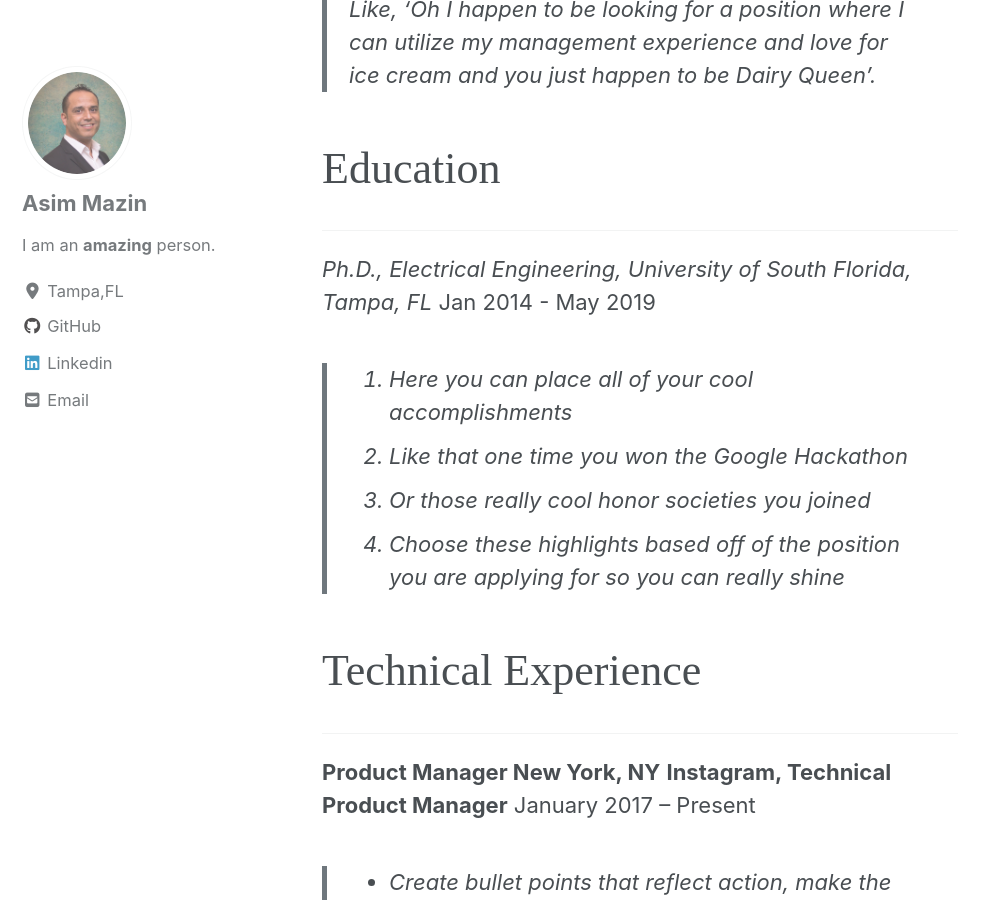
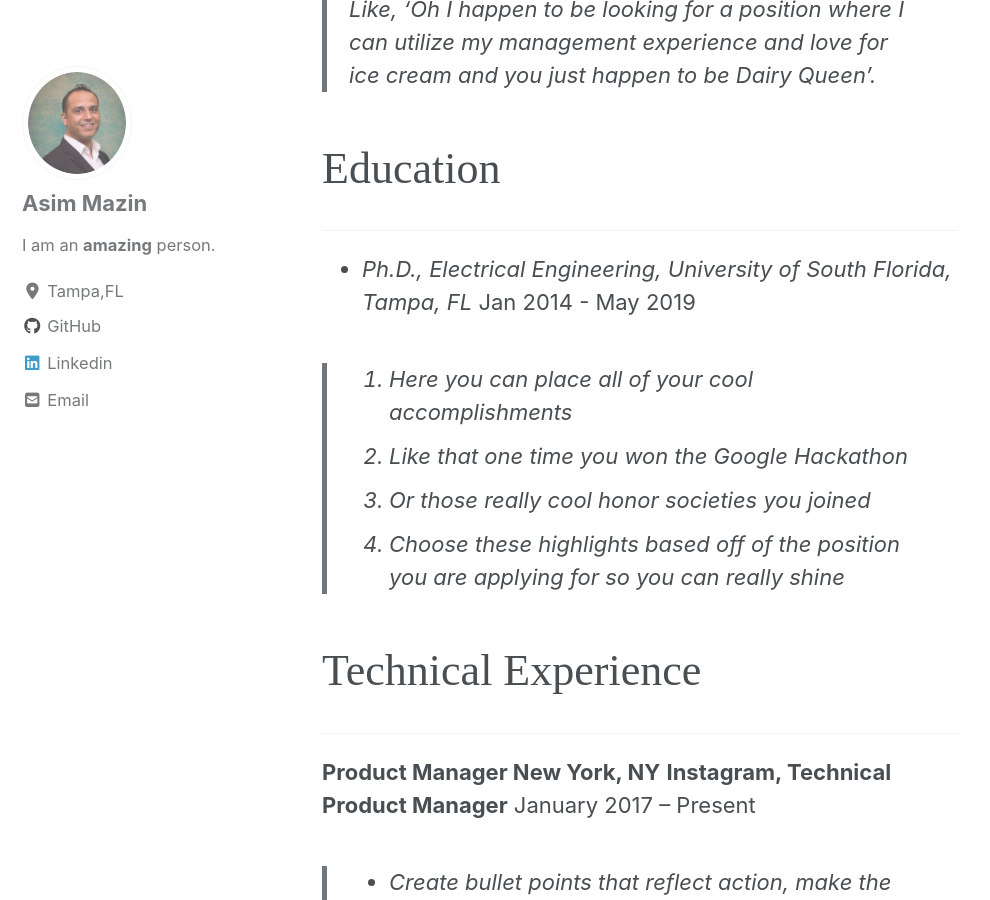
Before and after one commit to AsimMazin/Asimmazin.github.io, a Jekyll site: the page built from _pages/Resume.md, in a window 1280 px wide and 900 px high, scrolled down 412 px. Shown: the whole window, without its empty margins (0-990 px from the left). Built offline with Jekyll 4.4.1, drawn with Linux system fonts in a browser that asks for light colours; cached includes are drawn as plain includes; nearby versions of some CDN libraries.

Commit message:
New Modification

```diff
--- a/_pages/Resume.md
+++ b/_pages/Resume.md
@@ -13,7 +14,7 @@
 <br />
 - - - -
 
-*Ph.D., Electrical Engineering, University of South Florida, Tampa, FL*                                 Jan 2014 - May 2019
+- *Ph.D., Electrical Engineering, University of South Florida, Tampa, FL*                                 Jan 2014 - May 2019
 
 > 1. Here you can place all of your cool accomplishments
 > 2. Like that one time you won the Google Hackathon
```
Also changed, not shown: other parts of _pages/Resume.md (+1 -0 lines).
